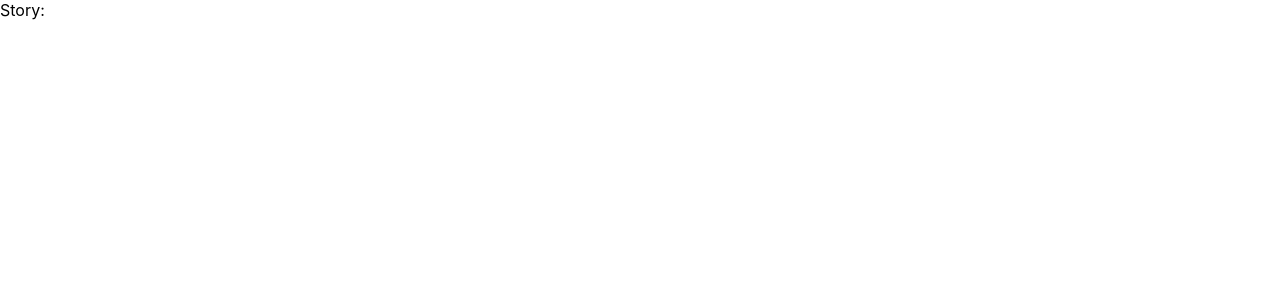
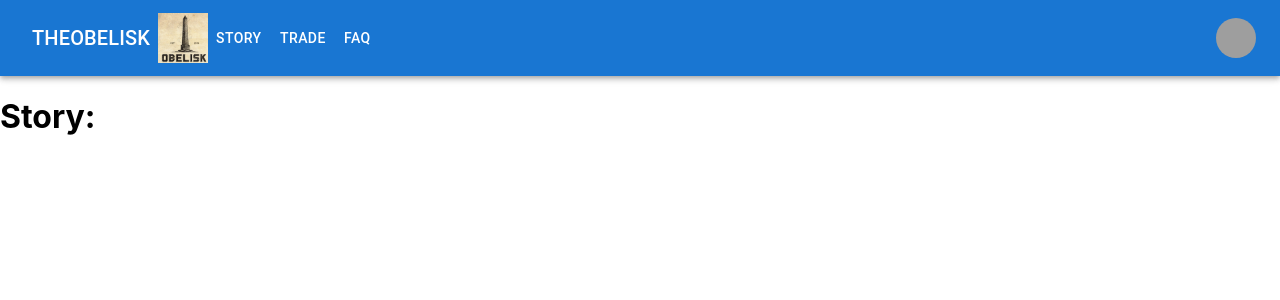
Before and after one commit to eddrickliu/theobelisk, a Next.js app: page /story in a window 1280 px wide. Shown: the top 300 px of the page. Built offline with nearby package versions, Linux system fonts and the light colour scheme; grey boxes are pictures that could not be loaded.

Commit message:
adding top bar as a common component

```diff
--- /dev/null
+++ b/components/topBar/index.js
@@ -0,0 +1,153 @@
+import * as React from 'react';
+import AppBar from '@mui/material/AppBar';
+import Box from '@mui/material/Box';
+import Toolbar from '@mui/material/Toolbar';
+import IconButton from '@mui/material/IconButton';
+import Typography from '@mui/material/Typography';
+import Menu from '@mui/material/Menu';
+import Container from '@mui/material/Container';
+import Avatar from '@mui/material/Avatar';
+import Button from '@mui/material/Button';
+import Tooltip from '@mui/material/Tooltip';
+import MenuItem from '@mui/material/MenuItem';
+import Image from 'next/image'
+import logoPic from '../../public/obelisk.png'
+
+const pages = [{text: 'Story', link: "/story"}, {text: 'Trade', link: "/trade"}, {text: 'FAQ', link: "/faq"}];
+const settings = ['Profile', 'Account', 'Dashboard', 'Logout'];
+
+function TopBar() {
+
+    const [anchorElNav, setAnchorElNav] = React.useState(null);
+    const [anchorElUser, setAnchorElUser] = React.useState(null);
+
+    const handleOpenNavMenu = (event) => {
+      setAnchorElNav(event.currentTarget);
+    };
+    const handleOpenUserMenu = (event) => {
+      setAnchorElUser(event.currentTarget);
+    };
+
+    const handleCloseNavMenu = () => {
+      setAnchorElNav(null);
+    };
+
+    const handleCloseUserMenu = () => {
+      setAnchorElUser(null);
+    };
+    return (<AppBar position="static">
+        <Container maxWidth="xl">
+          <Toolbar disableGutters>
+            <Button
+                key={"TheObelisk"}
+                href={"/TheObelisk"}
+                onClick={handleCloseNavMenu}
+                sx={{ my: 2, color: 'white', display: 'block' }}
+            >
+                <Typography
+                    variant="h6"
+                    noWrap
+                    component="div"
+                    onClick={handleCloseNavMenu}
+                >
+                    TheObelisk
+                </Typography>
+            </Button>
+            <Box sx={{ flexGrow: 1, display: { xs: 'flex', md: 'none' } }}>
+              <IconButton
+                size="large"
+                aria-label="account of current user"
+                aria-controls="menu-appbar"
+                aria-haspopup="true"
+                onClick={handleOpenNavMenu}
+                color="inherit"
+              >
+                {/* //<MenuIcon /> */}
+              </IconButton>
+              <Menu
+                id="menu-appbar"
+                anchorEl={anchorElNav}
+                anchorOrigin={{
+                  vertical: 'bottom',
+                  horizontal: 'left',
+                }}
+                keepMounted
+                transformOrigin={{
+                  vertical: 'top',
+                  horizontal: 'left',
+                }}
+                open={Boolean(anchorElNav)}
+                onClose={handleCloseNavMenu}
+                sx={{
+                  display: { xs: 'block', md: 'none' },
+                }}
+              >
+                {pages.map((page) => (
+                  <MenuItem key={page.text} onClick={handleCloseNavMenu}>
+                    <Typography textAlign="center">{page.text}</Typography>
+                  </MenuItem>
+                ))}
+              </Menu>
+            </Box>
+            <Image
+              src={logoPic}
+              width={50}
+              height={50}
+            />
+            <Typography
+              variant="h6"
+              noWrap
+              component="div"
+              sx={{ flexGrow: 1, display: { xs: 'flex', md: 'none' } }}
+            >
+              TheObelisk
+            </Typography>
+            <Box sx={{ flexGrow: 1, display: { xs: 'none', md: 'flex' } }}>
+              {pages.map((page) => (
+                <Button
+                  key={page.text}
+                  href={page.link}
+                  onClick={handleCloseNavMenu}
+                  sx={{ my: 2, color: 'white', display: 'block' }}
+                >
+                  {page.text}
+                </Button>
+              ))}
+            </Box>
+
+            <Box sx={{ flexGrow: 0 }}>
+              <Tooltip title="Open settings">
+                <IconButton onClick={handleOpenUserMenu} sx={{ p: 0 }}>
+                  <Avatar alt="Remy Sharp" src="/static/images/avatar/2.jpg" />
+                </IconButton>
+              </Tooltip>
+              <Menu
+                sx={{ mt: '45px' }}
+                id="menu-appbar"
+                anchorEl={anchorElUser}
+                anchorOrigin={{
+                  vertical: 'top',
+                  horizontal: 'right',
+                }}
+                keepMounted
+                transformOrigin={{
+                  vertical: 'top',
+                  horizontal: 'right',
+                }}
+                open={Boolean(anchorElUser)}
+                onClose={handleCloseUserMenu}
+              >
+                {settings.map((setting) => (
+                  <MenuItem key={setting} onClick={handleCloseUserMenu}>
+                    <Typography textAlign="center">{setting}</Typography>
+                  </MenuItem>
+                ))}
+              </Menu>
+            </Box>
+          </Toolbar>
+        </Container>
+      </AppBar>
+    )
+}
+
+export default TopBar
--- a/pages/story.js
+++ b/pages/story.js
@@ -1,5 +1,10 @@
+import TopBar from '../components/topBar'
+
 function Story() {
-    return <div>Story:</div>
+    return <div>
+    <TopBar />
+    <h1>Story: </h1>
+</div>
 }
 
 export default Story
```
Also changed, not shown: pages/TheObelisk.js (+2 -138 lines), pages/faq.js (+6 -1 lines), pages/trade.js (+6 -1 lines).
